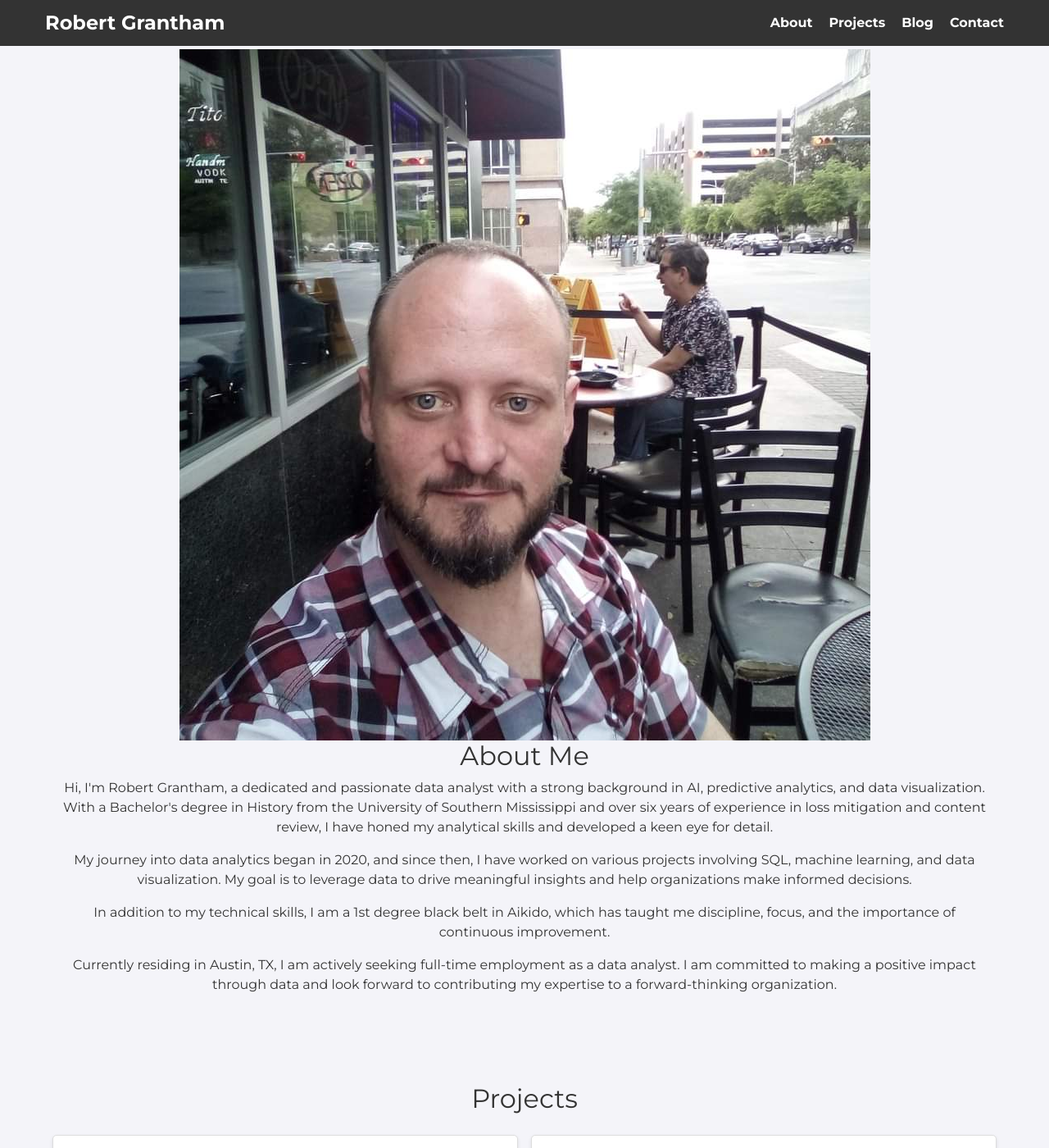
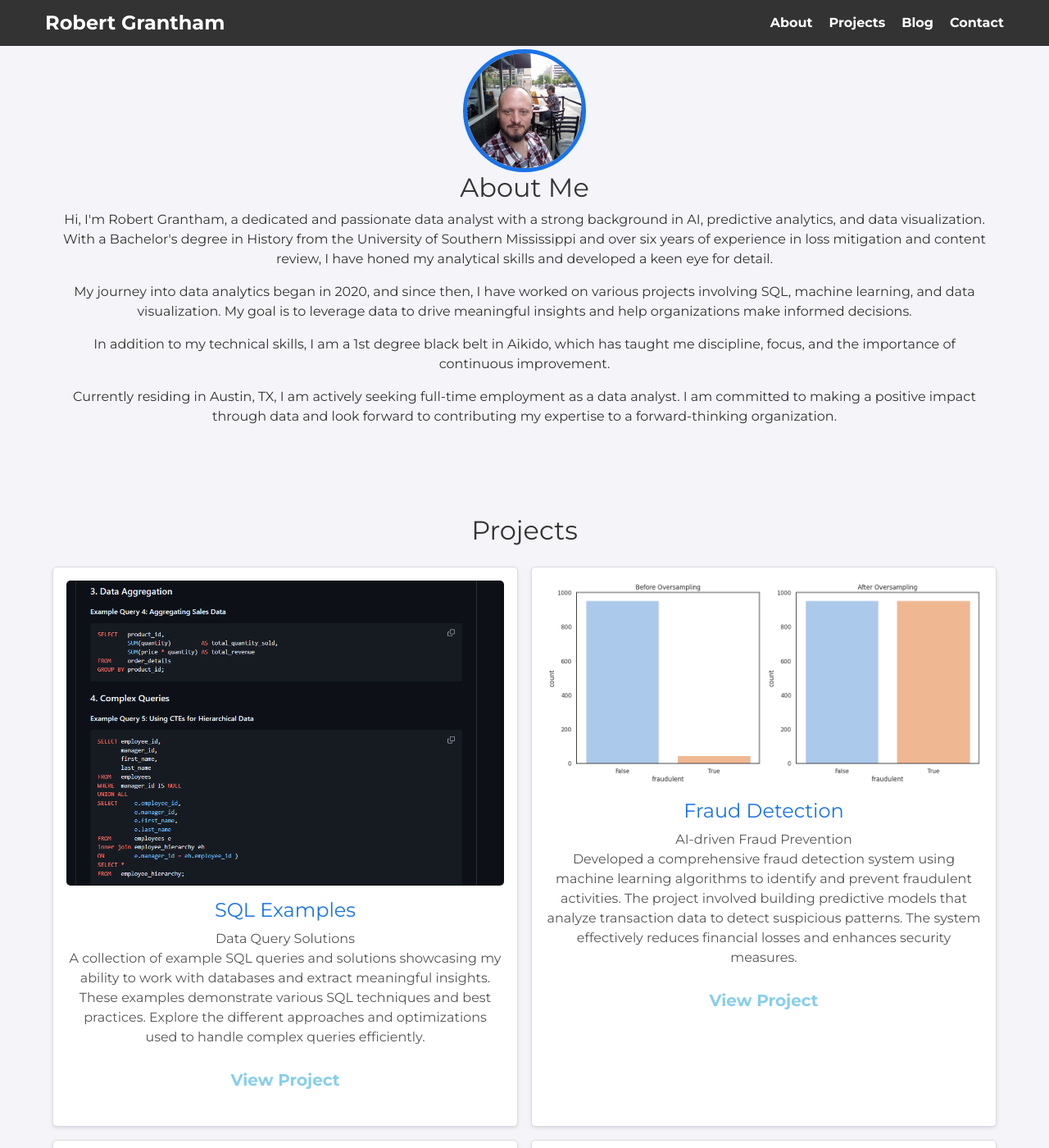
Before and after one commit to rgrantham82/rgrantham82.github.io, a Jekyll site: the page built from index.html, in a window 1280 px wide and 1400 px high. Shown: the whole window at 82% size. Built offline with Jekyll 4.4.1, drawn with Linux system fonts in a browser that asks for light colours; nearby versions of some CDN libraries.

Commit message:
Update styles.css

```diff
--- a/assets/css/styles.css
+++ b/assets/css/styles.css
@@ -1,6 +1,6 @@
 /* General Styles */
 body {
-    font-family: 'Montserrat', sans-serif;
+  font-family: "Montserrat", sans-serif;
   margin: 0;
   padding: 0;
   color: #333;
@@ -8,7 +8,9 @@ body {
   box-sizing: border-box;
 }
 
-*, *::before, *::after {
+*,
+*::before,
+*::after {
   box-sizing: inherit;
 }
 
@@ -181,7 +183,7 @@ footer a:hover {
   text-align: center;
 }
 
-.about-container .about-image {
+.about-container .profile-photo {
   width: 150px;
   height: 150px;
   border-radius: 50%;
```
Lines whose indentation alone changed are shown as unchanged.
